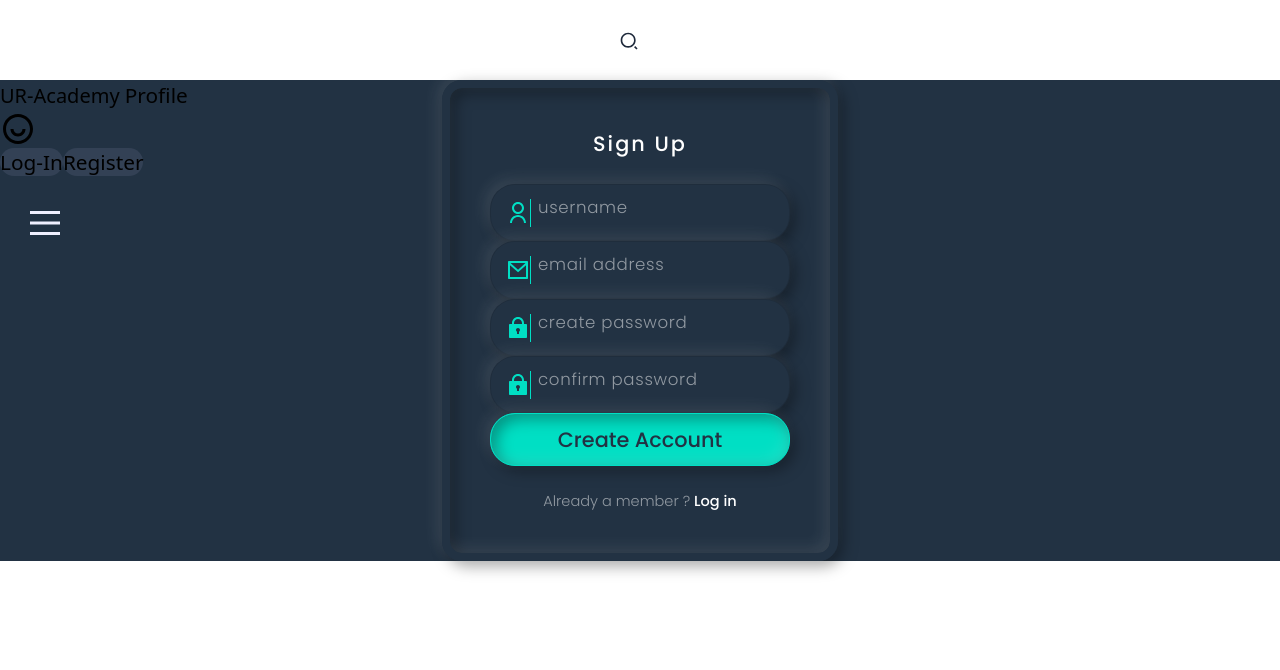
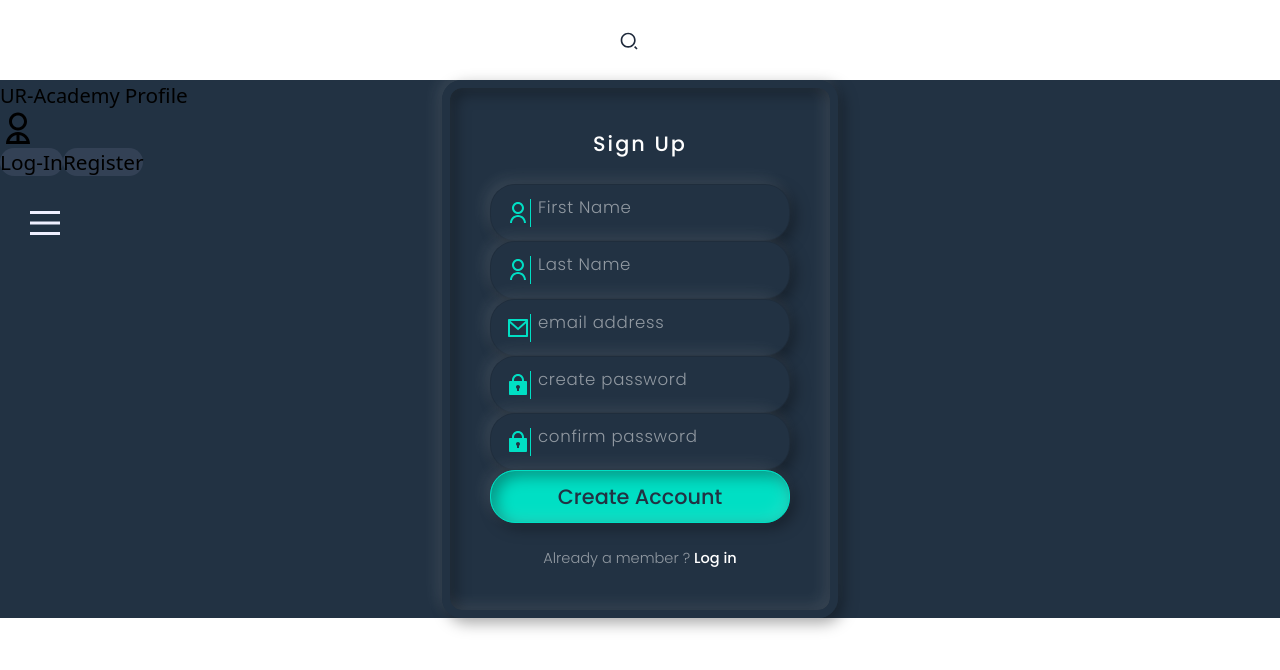
Before and after one commit to ajay-singh-rajput/UR-Academy, a React (Vite) app in the folder client/: page /register in a window 1280 px wide. Shown: the top 670 px of the page. Built offline with nearby package versions, Linux system fonts and the light colour scheme.

Commit message:
setting up axios

```diff
--- a/client/package.json
+++ b/client/package.json
@@ -14,6 +14,7 @@
     "@remixicon/react": "^4.1.1",
     "@types/axios": "^0.14.0",
     "@types/react-router-dom": "^5.3.3",
+    "axios": "^1.6.7",
     "dotenv": "^16.4.1",
     "framer-motion": "^11.0.3",
     "locomotive-scroll": "^5.0.0-beta.11",
--- a/client/src/App.tsx
+++ b/client/src/App.tsx
@@ -1,13 +1,33 @@
-import React from 'react'
+import React, { useEffect } from 'react'
 import Navbar from './components/Navbar'
 import { Route, Routes } from 'react-router-dom'
 import SignIn from './components/users/forms/SignIn'
 import LogIn from './components/users/forms/LogIn'
 import ProfileView from './components/users/profile/ProfileView'
+import Home from './components/Home'
+import axios from './config/axios'
 // import LocomotiveScroll from 'locomotive-scroll';
 
 const App = () => {
   // const locomotiveScroll = new LocomotiveScroll();
+
+  const testApi = async()=>{
+    try {
+      const {data} = await axios.get('/')
+      console.log(data)
+
+    } catch (error) {
+      console.log(error)
+    }
+  }
+useEffect(() => {
+
+  testApi();
+
+  return () => {
+
+  }
+}, [])
 
 
   return (
@@ -18,6 +38,8 @@ const App = () => {
     <Navbar />
       </div>
     <Routes>
+
+      <Route path='/' element={<Home/>}/>
       <Route path='/register' element={<SignIn/>}/>
       <Route path='/login' element={<LogIn/>}/>
       <Route path='/Profile' element={<ProfileView/>}/>
--- /dev/null
+++ b/client/src/components/Home.tsx
@@ -0,0 +1,15 @@
+import React from 'react'
+
+const Home = () => {
+  return (
+    <>
+    <div className={`h-full p-3 flex flex-col md:flex-row relative`}>
+        <div className={`md:w-1/2 `}>
+            <h1 className={`flex flex-col text-7xl font-extrabold`}><span>GROW UP</span> <span className={`text-red-300 `}>YOUR SKILL</span> <span>EVERY MINUTES</span></h1>
+        </div>
+    </div>
+    </>
+  )
+}
+
+export default Home
--- a/client/src/components/Navbar.tsx
+++ b/client/src/components/Navbar.tsx
@@ -2,7 +2,7 @@ import React, { useEffect, useState } from 'react'
 import navCss from '../modulCss/Nav.module.css'
 import { Link, NavLink } from 'react-router-dom'
 import { AnimatePresence, motion, useAnimation } from 'framer-motion'
-import { RiSearch2Line, RiUserSmileLine } from "@remixicon/react";
+import { RiSearch2Line, RiUser2Line } from "@remixicon/react";
 
 
 const Navbar = () => {
@@ -78,7 +78,7 @@ const [isSearchOpen, setIsSearchOpen] = useState(false);
       <div className='w-screen relative flex justify-between px-3 items-center h-14'>
         <span className={`${navCss.logo}`}>UR-Academy </span>
         <span className='flex justify-center relative h-[10vh] items-center gap-2'>
-          <span className='hover:text-cyan-300 cursor-pointer md:block hidden'>Profile</span> <RiUserSmileLine size={36} className='md:hidden' />
+          <span className='hover:text-cyan-300 cursor-pointer md:block hidden'>Profile</span> <RiUser2Line size={36} className='md:hidden' />
           <NavLink className={`bg-slate-800 p-2 px-5 md:block hidden rounded-md ${navCss.shadow} ${(e: any) => { return e.isActive ? `text-cyan-300` : `` }}`} to='/login'>Log-In</NavLink>
           <NavLink className={`bg-slate-600 p-2 px-5 md:block hidden rounded-md ${navCss.shadow}`} to='/register'>Register</NavLink>
           <button className={`${navCss.menu} ${isMenuOpen ? navCss.opened : ``}`} onClick={toggleMenu} aria-label="Main Menu">
--- a/client/src/components/users/forms/SignIn.tsx
+++ b/client/src/components/users/forms/SignIn.tsx
@@ -36,17 +36,26 @@ const SignIn = () => {
         <div className={`${SignCss.container}`}>
           <div className={`${SignCss.form} ${SignCss.signup}`}>
             <h2>Sign Up</h2>
-            <form onSubmit={handleSubmit}>
+            <form onSubmit={handleSubmit} className={`flex flex-col gap-2`}>
+              <div className={`flex flex-col md:flex-row g-2 relative`}>
               <div className={`${SignCss.inputBox}`}>
                 <input type="text" value={username} onChange={handleUsernameChange} required={true} />
                 <i><RiUserLine /></i>
-                <span>username</span>
+                <span>First Name</span>
               </div>
+              <div className={`${SignCss.inputBox}`}>
+                <input type="text" value={username} onChange={handleUsernameChange} required={true} />
+                <i ><RiUserLine /></i>
+                <span>Last Name</span>
+              </div>
+              </div>
+
               <div className={`${SignCss.inputBox}`}>
                 <input type="text" value={email} onChange={handleEmailChange} required={true} />
                 <i><RiMailLine /></i>
                 <span>email address</span>
               </div>
+              <div className={`flex flex-col md:flex-row g-2 relative`}>
               <div className={`${SignCss.inputBox}`}>
                 <input type="password" value={password} onChange={handlePasswordChange} required={true} />
                 <i><RiLock2Fill /></i>
@@ -61,6 +70,7 @@ const SignIn = () => {
                 />
                 <i><RiLock2Fill /></i>
                 <span>confirm password</span>
+              </div>
               </div>
               <div className={`${SignCss.inputBox}`}>
                 <input type="submit" value="Create Account" />
--- a/client/src/components/users/profile/ProfileView.tsx
+++ b/client/src/components/users/profile/ProfileView.tsx
@@ -21,13 +21,21 @@ const ProfileView = () => {
               </span>
               <span className={`text-[#d1e1e7ce] flex items-center gap-2`}><RiMailLine/> yourmail@gmail.com</span>
               </div>
+
             </div>
-            <div className={`flex items-center justify-center flex-col text-center gap-2 my-2`}>
+            <div className={`flex flex-col bg-red-800 gap-2`}>
+              <span className={`p-2`}>Options</span>
+              <div>
+                <span></span>
+              </div>
+            </div>
+            <div className={`flex items-center justify-center flex-col text-center gap-2 my-2 `}>
               <p className={`text-[#33ffff] `}>Tips</p>
               <h3>Do you know ?</h3>
               <p className={`text-[#d1e1e7ad] `}>Lorem ipsum, dolor sit amet consectetur adipisicing elit. Voluptatum labore, ea ex consectetur quae explicabo suscipit neque alias magnam cupiditate vitae modi.</p>
             </div>
-            <div className={`w-full h-screen flex gap-2 flex-wrap items-center justify-center`}> <Card name='ajay ji'/> <Card/> <Card/> <Card/></div>
+            <div><h3>Your Courses</h3></div>
+            <div className={`w-full h-fit flex gap-2 flex-wrap items-center justify-center bg-[#223243]`}> <Card/> <Card/> <Card/> <Card/></div>
         </div>
     </div>
 
--- /dev/null
+++ b/client/src/config/axios.tsx
@@ -0,0 +1,8 @@
+import axios, { AxiosInstance } from "axios";
+
+ const instance: AxiosInstance = axios.create({
+    baseURL: 'http://localhost:4000/',
+    withCredentials: true,
+});
+
+export default instance
--- a/client/src/modulCss/Nav.module.css
+++ b/client/src/modulCss/Nav.module.css
@@ -140,10 +140,10 @@ box-shadow: inset 15px 15px 30px #141a22,
     font-size: 5vmax;
   }
   .optionContainer{
-    background: rgba(15,23,42,0.25);
+    background: rgba(12, 19, 34, 0.822);
     -webkit-backdrop-filter: blur(5px);
     backdrop-filter: blur(5px);
-    border: 1px solid rgba(15,23,42,0.125);
+    border: 1px solid rgba(15,23,42,0.25);
   }
 
   .glassDiv{
```
Also changed, not shown: 1 other file (tests, documents, lock files or other folders).
